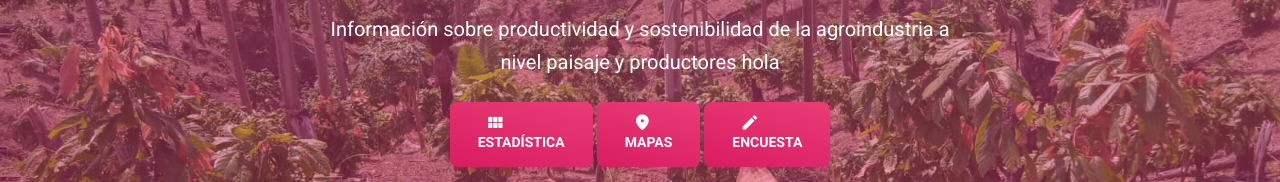
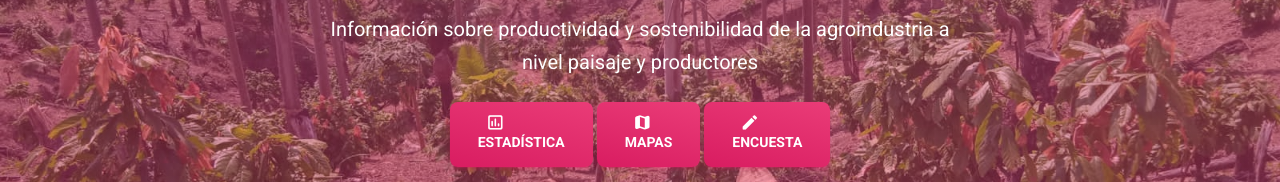
Before and after one commit to tow-peru/tow-peru.github.io, a website: page index.html in a window 1280 px wide. Shown: the part 180-362 px from the top of the page. Drawn offline with Linux system fonts and the light colour scheme; some packages are replaced by stand-ins of ours.

Commit message:
Update index.html

```diff
--- a/index.html
+++ b/index.html
@@ -102,21 +102,21 @@
                 <div class="col-lg-7 text-center mx-auto">
                     <h1 class="text-white pt-3 mt-n5">Proyecto TheOtherWay</h1>
                     <p class="lead text-white mt-3">Información sobre productividad y sostenibilidad de la agroindustria
-                        a nivel paisaje y productores hola</p>
+                        a nivel paisaje y productores</p>
                     <div class="container">
                         <div class="row justify-space-between text-center py-2">
                             <div class="col-12 mx-auto">
                                 <a href="./pages/estadisticas.html" class="btn bg-gradient-primary btn-icon btn-lg"
                                    type="button">
                                     <div class="d-flex align-items-center">
-                                        <i class="material-icons ms-2" aria-hidden="true">view_module</i>
+                                        <i class="material-icons ms-2" aria-hidden="true">insert_chart_outlined</i>
                                     </div>
                                     <span>Estadística</span>
                                 </a>
                                 <a href="./pages/mapas.html" class="btn bg-gradient-primary btn-icon btn-lg"
                                    type="button">
                                     <div class="d-flex align-items-center">
-                                        <i class="material-icons ms-2" aria-hidden="true">place</i>
+                                        <i class="material-icons ms-2" aria-hidden="true">map</i>
                                     </div>
                                     <span>Mapas</span>
                                 </a>
```
